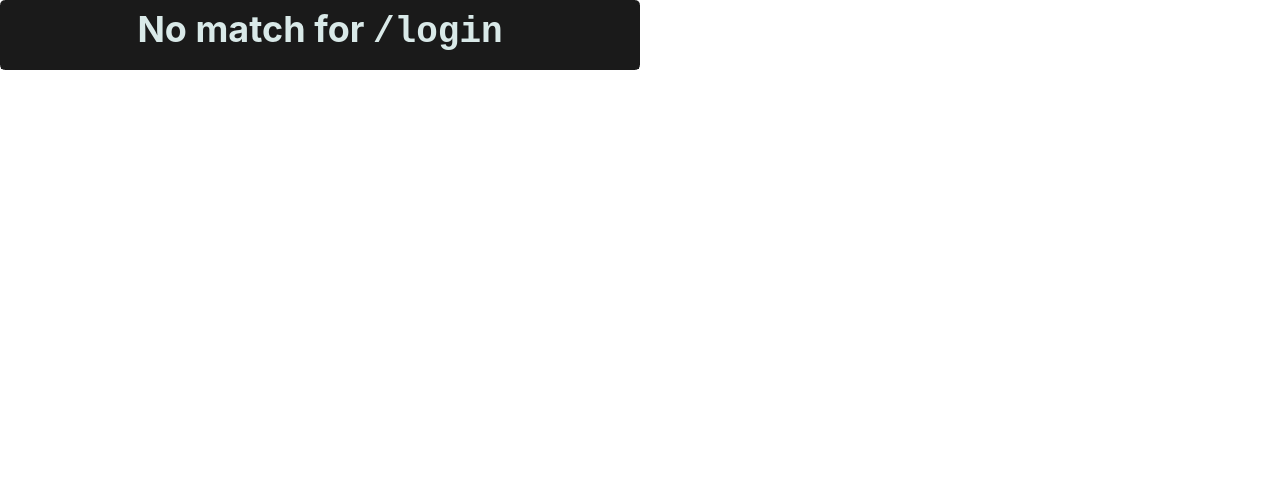
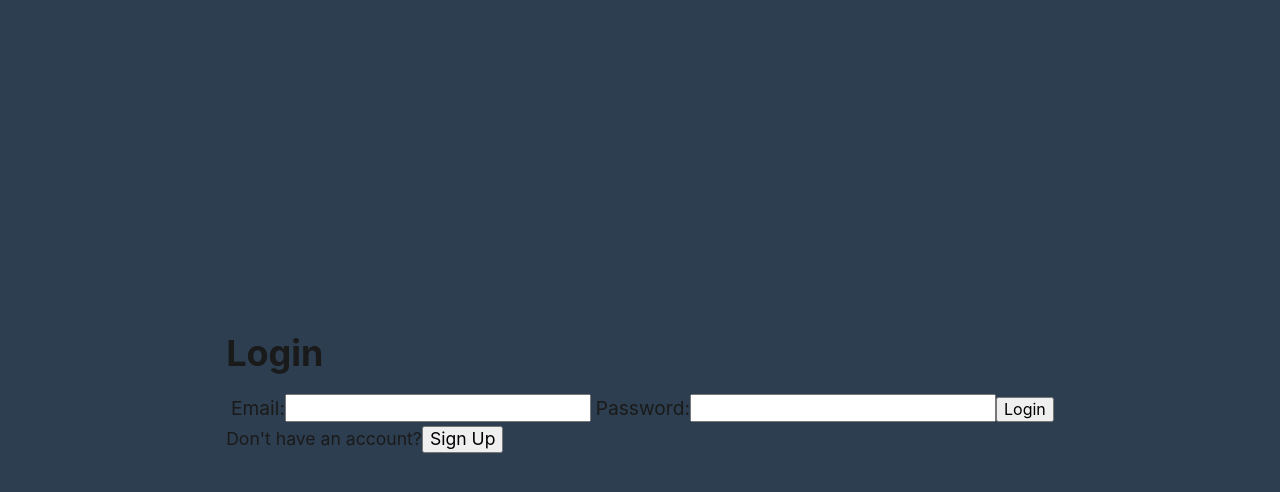
Before and after one commit to PurplePeopleEated/virtual-pet, a React (Vite) app in the folder client/: page /login in a window 1280 px wide. Before the commit this address had no page. Shown: the top 492 px of the page. Built offline with nearby package versions, Linux system fonts and the light colour scheme.

Commit message:
added loginpage

```diff
--- a/client/src/main.jsx
+++ b/client/src/main.jsx
@@ -6,6 +6,7 @@ import Home from './pages/Home';
 import Matchup from './pages/Matchup';
 import Vote from './pages/Vote';
 import NotFound from './pages/NotFound';
+import Login from './pages/Login';
 
 const router = createBrowserRouter([
   {
@@ -23,6 +24,10 @@ const router = createBrowserRouter([
         path: '/matchup/:id',
         element: <Vote />
       },
+      {
+        path: '/login',
+        element: <Login />
+      }
     ],
   },
 ]);
--- a/client/src/pages/Home.jsx
+++ b/client/src/pages/Home.jsx
@@ -32,6 +32,13 @@ const Home = () => {
           </ul>
         )}
       </div>
+      <div className="text-center m-3">
+        <Link to="/login">
+          <button className="btn btn-lg btn-info">
+            Login to view matchup results
+          </button>
+        </Link>
+      </div>
       <div className="card-footer text-center m-3">
         <h2>Ready to create a new matchup?</h2>
         <Link to="/matchup">
--- /dev/null
+++ b/client/src/pages/Login.jsx
@@ -0,0 +1,89 @@
+import React, { useState } from 'react';
+
+const Login = () => {
+  // State to hold user input values
+  const [email, setEmail] = useState('');
+  const [password, setPassword] = useState('');
+  const [isSignUp, setIsSignUp] = useState(false); // State to determine if it's a sign-up or login
+
+  // Function to handle form submission
+  const handleSubmit = async (e) => {
+    e.preventDefault();
+
+    // Construct the data to be sent to the server
+    const userData = {
+      email,
+      password,
+    };
+
+    try {
+      if (isSignUp) {
+        // Handle sign-up logic
+        const response = await fetch('/api/signup', {
+          method: 'POST',
+          headers: {
+            'Content-Type': 'application/json',
+          },
+          body: JSON.stringify(userData),
+        });
+
+        const data = await response.json();
+        // Handle successful sign-up, e.g., redirect to dashboard
+      } else {
+        // Handle login logic
+        const response = await fetch('/api/login', {
+          method: 'POST',
+          headers: {
+            'Content-Type': 'application/json',
+          },
+          body: JSON.stringify(userData),
+        });
+
+        const data = await response.json();
+        // Handle successful login, e.g., store authentication token
+      }
+    } catch (error) {
+      console.error('Error:', error);
+      // Handle error, e.g., display error message to the user
+    }
+  };
+
+  return (
+    <div>
+      <div>
+        <h1>{isSignUp ? 'Sign Up' : 'Login'}</h1>
+        <form onSubmit={handleSubmit}>
+          <label>
+            Email:
+            <input
+              type="email"
+              value={email}
+              onChange={(e) => setEmail(e.target.value)}
+              required
+            />
+          </label>
+          <label>
+            Password:
+            <input
+              type="password"
+              value={password}
+              onChange={(e) => setPassword(e.target.value)}
+              required
+            />
+          </label>
+          <button type="submit">{isSignUp ? 'Sign Up' : 'Login'}</button>
+        </form>
+        <p>
+          {isSignUp
+            ? 'Already have an account?'
+            : 'Don\'t have an account?'}
+          <button onClick={() => setIsSignUp(!isSignUp)}>
+            {isSignUp ? 'Login' : 'Sign Up'}
+          </button>
+        </p>
+      </div>
+    </div>
+  );
+};
+
+export default Login;
```
